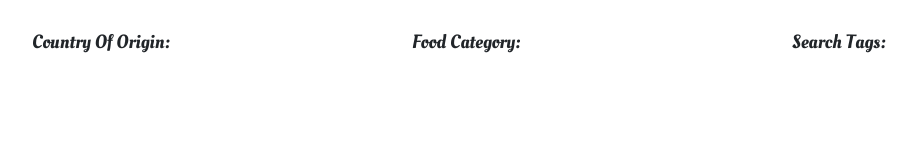
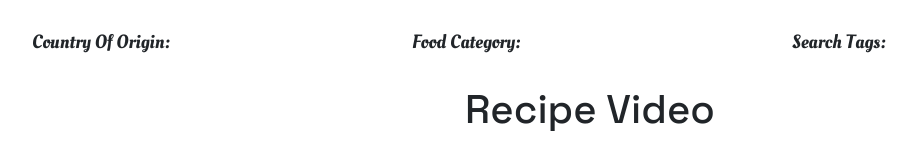
Before and after one commit to Felix-Barosio/Tasty-Tips, a React (Create React App) app: page / in a window 1280 px wide. Shown: the part 1111-1266 px from the top of the page, without its empty margins (50-966 px from the left). Before the commit the page ends 1181 px from the top, so only its background shows below. Built offline with nearby package versions, Linux system fonts and the light colour scheme.

Commit message:
Added import from youtube video file

```diff
--- a/src/pages/Home.js
+++ b/src/pages/Home.js
@@ -4,6 +4,7 @@ import axios from 'axios';
 
 import Searchpanel from '../components/Searchpanel';
 import DisplayFoods from '../components/DispalyFoods';
+import YoutubeVideo from '../components/YoutubeVideo';
 
 const Home = () => {
     const [data, setData] = useState([]);
@@ -19,6 +20,7 @@ const Home = () => {
         <div>
             <Searchpanel onClickSearch={handleClick} />
             <DisplayFoods data={data} />
+            <YoutubeVideo data={data} />
         </div>
     )
 }
```
